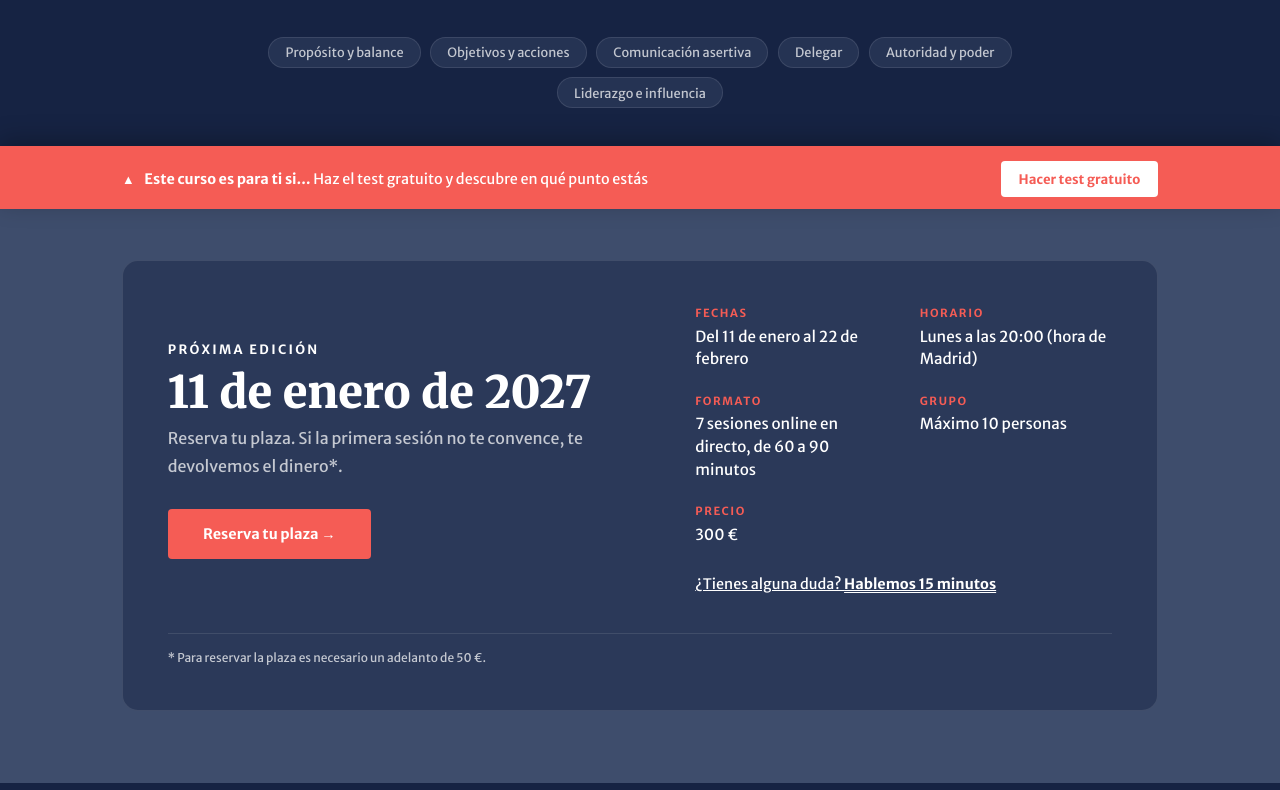
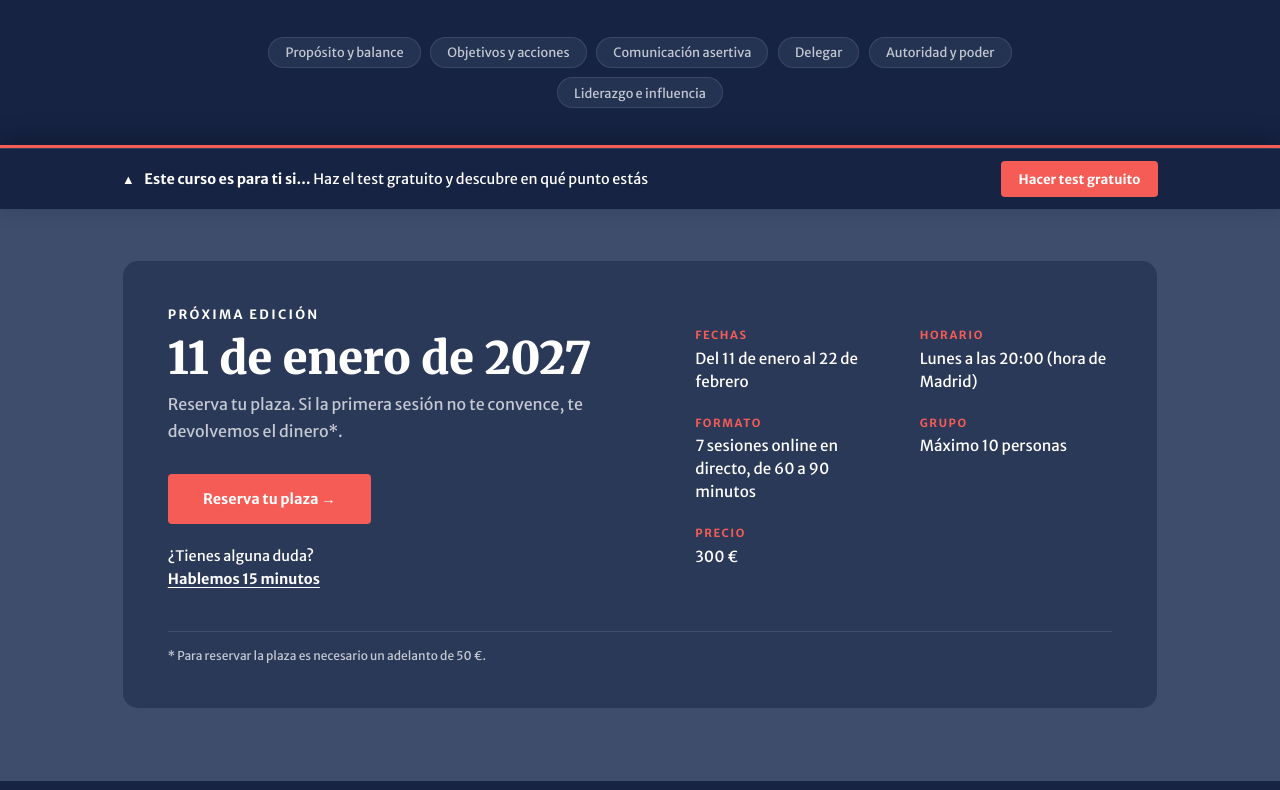
Before and after one commit to javierdlcr1997/irremplazables, a plain HTML site: page index.html in a window 1280 px wide. Shown: the part 591-1381 px from the top of the page. Drawn offline with Linux system fonts and the light colour scheme.

Commit message:
Duda bajo «Reserva tu plaza» y barra del test en azul, coral y blanco
Co-Authored-By: Claude Opus 5.5 <noreply@anthropic.com>
Claude-Session: https://claude.ai/code/session_01JvJ5j7jdMQp6ehHbV3LTUG

```diff
--- a/index.html
+++ b/index.html
@@ -78,7 +78,8 @@
   .edition-facts { display: grid; grid-template-columns: 1fr 1fr; gap: 1.4rem 2rem; }
   .fact small { display: block; font-size: 0.7rem; font-weight: 700; letter-spacing: 0.14em; text-transform: uppercase; color: var(--red); margin-bottom: 0.35rem; }
   .fact span { font-size: 0.95rem; line-height: 1.5; }
-  .edition-link { display: inline-block; margin-top: 1.8rem; font-size: 0.9rem; color: var(--white); }
+  .edition-link { display: block; width: fit-content; text-decoration: none; margin-top: 1.3rem; line-height: 1.6; font-size: 0.9rem; color: var(--white); }
+  .edition-link span, .edition-link strong { display: block; }
   .edition-link strong { text-decoration: underline; text-underline-offset: 3px; }
   .edition-foot { grid-column: 1 / -1; font-size: 0.75rem; color: var(--text-light); border-top: 1px solid rgba(255,255,255,0.1); padding-top: 1rem; margin-top: -0.5rem; }
   @media (max-width: 860px) { .edition-card { grid-template-columns: 1fr; padding: 2rem; gap: 2rem; } .edition-foot { margin-top: 0; } }
@@ -170,8 +171,8 @@
 
   /* Barra fija del test */
   body { padding-bottom: 60px; }
-  .testbar { position: fixed; left: 0; right: 0; bottom: 0; z-index: 90; background: var(--red); color: var(--white); box-shadow: 0 -6px 24px rgba(0,0,0,0.25); }
-  .testbar-panel { max-height: 0; overflow: hidden; transition: max-height 0.35s ease; background: var(--navy); border-top: 3px solid var(--red); }
+  .testbar { position: fixed; left: 0; right: 0; bottom: 0; z-index: 90; background: var(--navy); border-top: 3px solid var(--red); color: var(--white); box-shadow: 0 -6px 24px rgba(0,0,0,0.25); }
+  .testbar-panel { max-height: 0; overflow: hidden; transition: max-height 0.35s ease; background: var(--navy); border-bottom: 1px solid rgba(255,255,255,0.12); }
   .testbar.open .testbar-panel { max-height: 70vh; overflow-y: auto; }
   .testbar-panel-inner { max-width: var(--max); margin: 0 auto; padding: 1.8rem var(--pad) 1.4rem; }
   .testbar-panel h3 { font-family: var(--font-serif); font-size: 1.25rem; font-weight: 900; margin-bottom: 0.4rem; }
@@ -182,8 +183,8 @@
   .testbar.open .testbar-toggle .chev { transform: rotate(180deg); }
   .testbar-text { white-space: nowrap; overflow: hidden; text-overflow: ellipsis; }
   .testbar-text strong { font-weight: 700; }
-  .testbar-cta { flex-shrink: 0; background: var(--white); color: var(--red); font-weight: 700; font-size: 0.82rem; padding: 0.6rem 1.1rem; border-radius: 4px; text-decoration: none; white-space: nowrap; }
-  .testbar-cta:hover { background: #f3f3f3; }
+  .testbar-cta { flex-shrink: 0; background: var(--red); color: var(--white); font-weight: 700; font-size: 0.82rem; padding: 0.6rem 1.1rem; border-radius: 4px; text-decoration: none; white-space: nowrap; }
+  .testbar-cta:hover { background: var(--red-dark); }
   .testbar-short { display: none; }
   @media (max-width: 700px) { .testbar-long { display: none; } .testbar-short { display: inline; } .testbar-row { padding: 0 1rem; gap: 0.6rem; } .testbar-cta { padding: 0.55rem 0.8rem; font-size: 0.78rem; } }
 
@@ -250,6 +251,7 @@
         <h2 class="h2" style="margin-bottom:0.2rem;">11 de enero de 2027</h2>
         <p class="edition-sub">Reserva tu plaza. Si la primera sesión no te convence, te devolvemos el dinero*.</p>
         <a href="https://wa.me/34610022669?text=Hola,%20quiero%20reservar%20mi%20plaza%20en%20la%20edici%C3%B3n%20del%2011%20de%20enero" target="_blank" rel="noopener" class="btn-primary">Reserva tu plaza →</a>
+        <a href="https://wa.me/34610022669?text=Hola%20Javier,%20me%20gustar%C3%ADa%20hablar%2015%20minutos%20sobre%20el%20curso%20Irremplazables" target="_blank" rel="noopener" class="edition-link"><span>¿Tienes alguna duda?</span><strong>Hablemos 15 minutos</strong></a>
       </div>
       <div>
         <div class="edition-facts">
@@ -259,7 +261,6 @@
           <div class="fact"><small>Grupo</small><span>Máximo 10 personas</span></div>
           <div class="fact"><small>Precio</small><span>300 €</span></div>
         </div>
-        <a href="https://wa.me/34610022669?text=Hola%20Javier,%20me%20gustar%C3%ADa%20hablar%2015%20minutos%20sobre%20el%20curso%20Irremplazables" target="_blank" rel="noopener" class="edition-link">¿Tienes alguna duda? <strong>Hablemos 15 minutos</strong></a>
       </div>
       <p class="edition-foot">* Para reservar la plaza es necesario un adelanto de 50 €.</p>
     </div>
```
